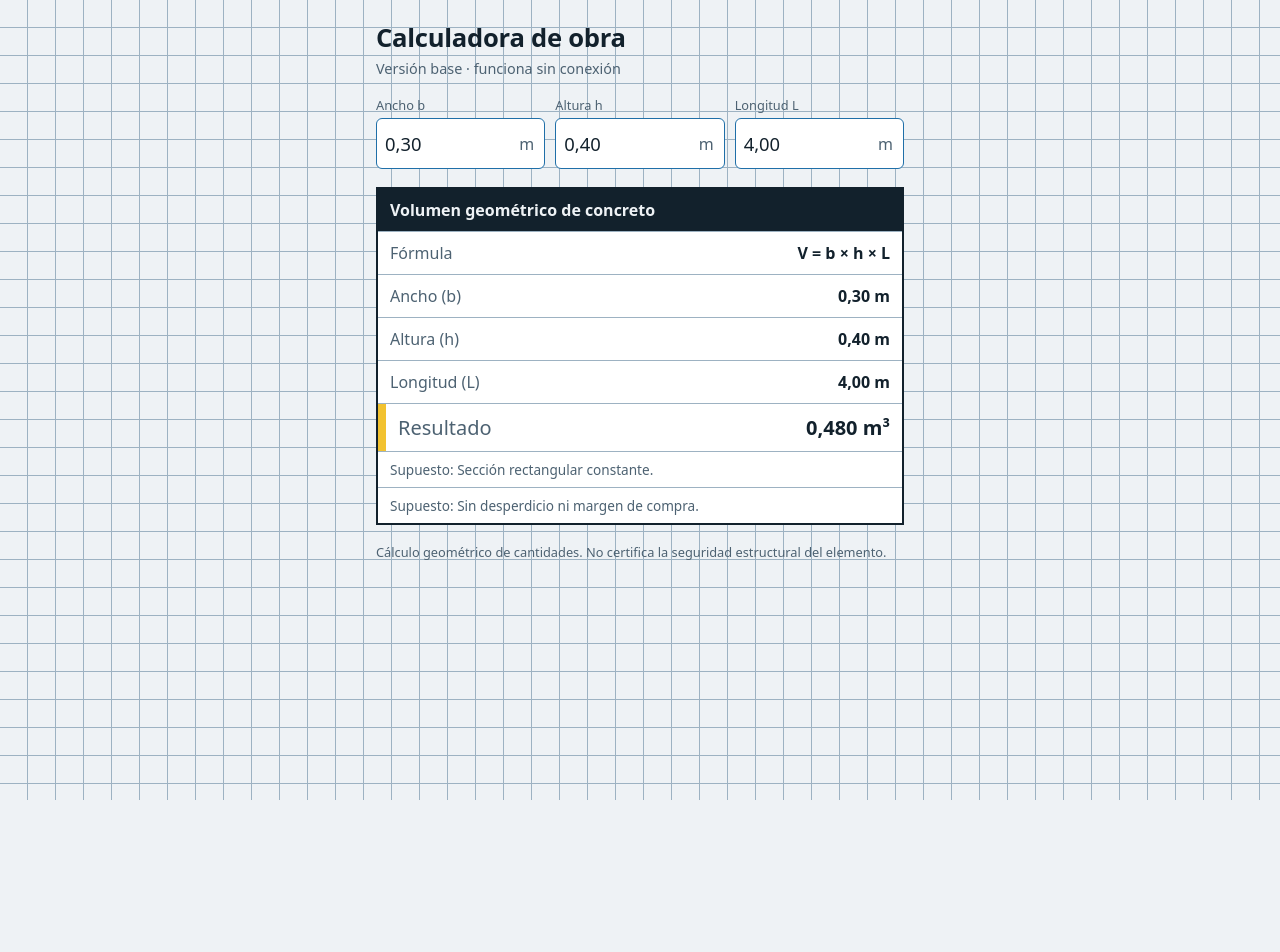
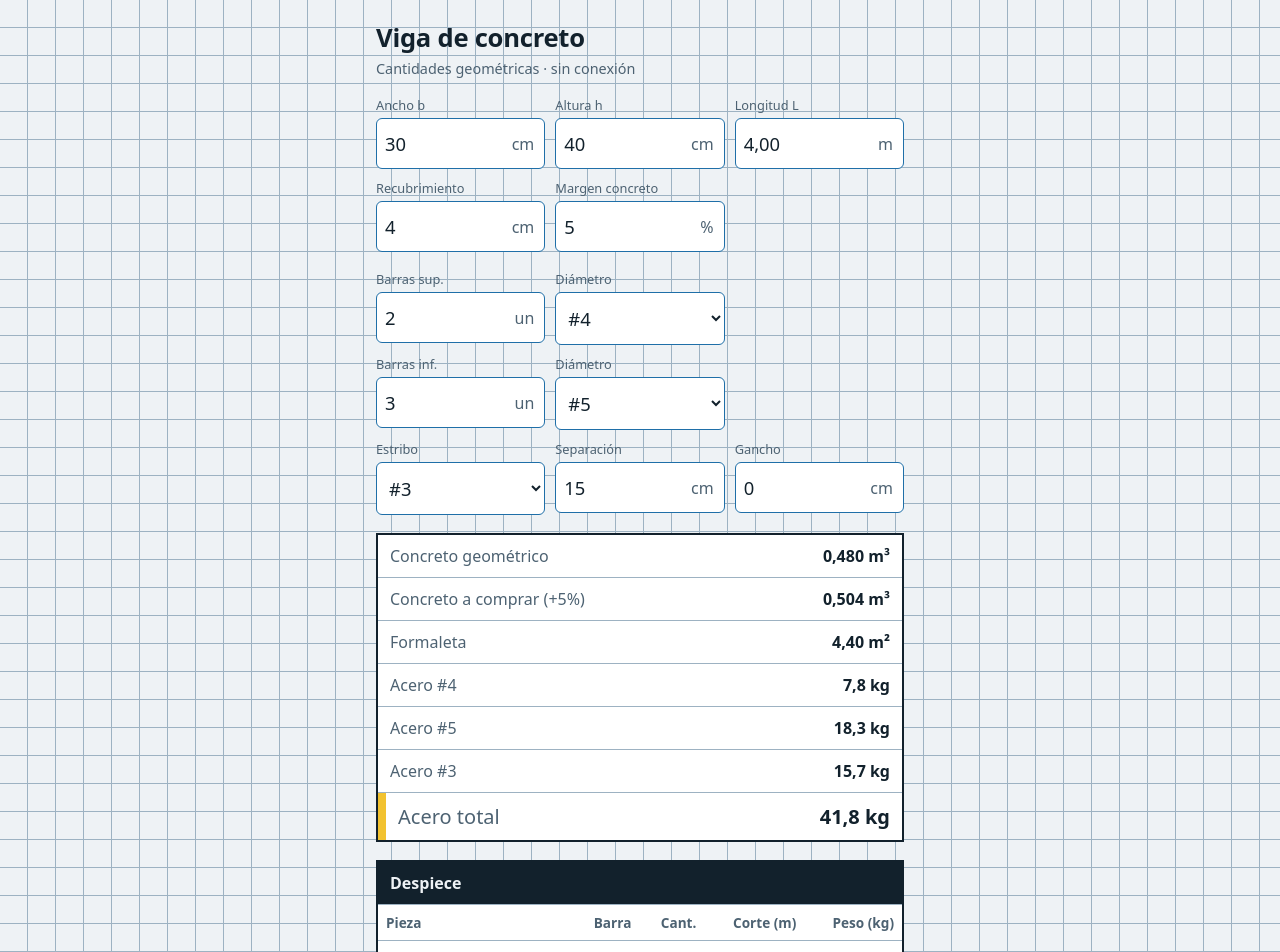
Before and after one commit to myinstadibujos-dotcom/calculadora-obra, a React (Vite) app: page / in a window 1280 px wide. Shown: the top 952 px of the page. Before the commit the page ends 800 px from the top, so only its background shows below. Built offline with nearby package versions, Linux system fonts and the light colour scheme.

Commit message:
Actualización desde update.zip

```diff
--- a/public/sw.js
+++ b/public/sw.js
@@ -1,6 +1,6 @@
 // Service worker: red primero, caché como respaldo. Tras la primera carga,
 // la app abre sin internet. Subir VERSION fuerza limpiar cachés antiguos.
-const VERSION = "obra-v1";
+const VERSION = "obra-v2";
 
 self.addEventListener("install", (e) => {
   e.waitUntil(caches.open(VERSION).then((c) => c.addAll(["./", "manifest.webmanifest"])));
--- a/src/App.tsx
+++ b/src/App.tsx
@@ -1,94 +1,109 @@
 import { useMemo, useState } from "react";
-import { ErrorDeDatos, ResultadoCalculo } from "./engine/tipos";
-import { volumenPrisma } from "./engine/volumen";
-import { formatear, leerNumero } from "./engine/numeros";
+import { BARRAS, Barra } from "./engine/barras";
+import { ErrorDeDatos } from "./engine/tipos";
+import { calcularViga, ResultadoViga } from "./engine/viga";
+import { formatear, leerNumero as n } from "./engine/numeros";
 
-type Calculo = { ok: true; r: ResultadoCalculo } | { ok: false; mensaje: string };
+type Estado = { ok: true; r: ResultadoViga } | { ok: false; mensaje: string };
 
 export function App() {
-  const [b, setB] = useState("0,30");
-  const [h, setH] = useState("0,40");
-  const [L, setL] = useState("4,00");
+  const [v, setV] = useState({
+    b: "30", h: "40", L: "4,00", recub: "4", ns: "2", bs: "#4" as Barra, ni: "3", bi: "#5" as Barra,
+    be: "#3" as Barra, sep: "15", gancho: "0", margen: "5",
+  });
+  const set = (k: keyof typeof v) => (x: string) => setV({ ...v, [k]: x });
 
-  const calculo: Calculo = useMemo(() => {
+  const est: Estado = useMemo(() => {
     try {
-      return { ok: true, r: volumenPrisma(leerNumero(b), leerNumero(h), leerNumero(L)) };
+      const cm = (s: string) => n(s) / 100;
+      return {
+        ok: true,
+        r: calcularViga({
+          b: cm(v.b), h: cm(v.h), L: n(v.L), recub: cm(v.recub),
+          sup: { cantidad: n(v.ns), barra: v.bs }, inf: { cantidad: n(v.ni), barra: v.bi },
+          estribo: { barra: v.be, separacion: cm(v.sep), gancho: cm(v.gancho) },
+          margenConcretoPct: n(v.margen),
+        }),
+      };
     } catch (e) {
       if (e instanceof ErrorDeDatos) return { ok: false, mensaje: e.message };
       throw e;
     }
-  }, [b, h, L]);
+  }, [v]);
 
   return (
     <main className="app">
       <header className="cabecera">
-        <h1>Calculadora de obra</h1>
-        <p>Versión base · funciona sin conexión</p>
+        <h1>Viga de concreto</h1>
+        <p>Cantidades geométricas · sin conexión</p>
       </header>
-
-      <section className="entradas" aria-label="Dimensiones">
-        <Campo etiqueta="Ancho b" valor={b} onCambio={setB} />
-        <Campo etiqueta="Altura h" valor={h} onCambio={setH} />
-        <Campo etiqueta="Longitud L" valor={L} onCambio={setL} />
+      <section className="entradas" aria-label="Geometría">
+        <Campo et="Ancho b" u="cm" val={v.b} f={set("b")} />
+        <Campo et="Altura h" u="cm" val={v.h} f={set("h")} />
+        <Campo et="Longitud L" u="m" val={v.L} f={set("L")} />
+        <Campo et="Recubrimiento" u="cm" val={v.recub} f={set("recub")} />
+        <Campo et="Margen concreto" u="%" val={v.margen} f={set("margen")} />
+      </section>
+      <section className="entradas" aria-label="Refuerzo">
+        <Campo et="Barras sup." u="un" val={v.ns} f={set("ns")} />
+        <Sel et="Diámetro" val={v.bs} f={set("bs")} />
+        <span />
+        <Campo et="Barras inf." u="un" val={v.ni} f={set("ni")} />
+        <Sel et="Diámetro" val={v.bi} f={set("bi")} />
+        <span />
+        <Sel et="Estribo" val={v.be} f={set("be")} />
+        <Campo et="Separación" u="cm" val={v.sep} f={set("sep")} />
+        <Campo et="Gancho" u="cm" val={v.gancho} f={set("gancho")} />
       </section>
 
-      <section className="rotulo" aria-live="polite">
-        {calculo.ok ? (
-          <>
-            <div className="rotulo-fila titulo">{calculo.r.nombre}</div>
-            <div className="rotulo-fila">
-              <span>Fórmula</span>
-              <strong>{calculo.r.formula}</strong>
-            </div>
-            {calculo.r.entradas.map((e) => (
-              <div className="rotulo-fila" key={e.nombre}>
-                <span>{e.nombre}</span>
-                <strong>
-                  {formatear(e.valor, 2)} {e.unidad}
-                </strong>
-              </div>
+      {est.ok ? (
+        <>
+          <section className="rotulo" aria-live="polite">
+            <Fila t="Concreto geométrico" x={`${formatear(est.r.concreto.valor, 3)} m³`} />
+            <Fila t={`Concreto a comprar (+${v.margen}%)`} x={`${formatear(est.r.volumenCompra, 3)} m³`} />
+            <Fila t="Formaleta" x={`${formatear(est.r.formaleta.valor, 2)} m²`} />
+            {Object.entries(est.r.pesoPorBarra).map(([b, p]) => (
+              <Fila key={b} t={`Acero ${b}`} x={`${formatear(p, 1)} kg`} />
             ))}
-            <div className="rotulo-fila resultado">
-              <span>Resultado</span>
-              <strong>
-                {formatear(calculo.r.valor, calculo.r.decimalesPresentacion)} {calculo.r.unidad}
-              </strong>
-            </div>
-            {calculo.r.supuestos.map((s) => (
-              <div className="nota" key={s}>
-                Supuesto: {s}
-              </div>
-            ))}
-            {calculo.r.advertencias.map((a) => (
-              <div className="nota alerta" key={a}>
-                Atención: {a}
-              </div>
-            ))}
-          </>
-        ) : (
-          <div className="rotulo-fila error">{calculo.mensaje}</div>
-        )}
-      </section>
-
-      <footer className="pie">
-        Cálculo geométrico de cantidades. No certifica la seguridad estructural del elemento.
-      </footer>
+            <div className="rotulo-fila resultado"><span>Acero total</span><strong>{formatear(est.r.pesoTotal, 1)} kg</strong></div>
+          </section>
+          <section className="rotulo">
+            <div className="rotulo-fila titulo">Despiece</div>
+            <table className="tabla">
+              <thead><tr><th>Pieza</th><th>Barra</th><th>Cant.</th><th>Corte (m)</th><th>Peso (kg)</th></tr></thead>
+              <tbody>
+                {est.r.despiece.map((f) => (
+                  <tr key={f.id}>
+                    <td>{f.descripcion}</td><td>{f.barra}</td><td>{f.cantidad}</td>
+                    <td>{formatear(f.longCorte, 2)}</td><td>{formatear(f.pesoTotal, 1)}</td>
+                  </tr>
+                ))}
+              </tbody>
+            </table>
+            {est.r.advertencias.map((a) => <div className="nota alerta" key={a}>Atención: {a}</div>)}
+          </section>
+        </>
+      ) : (
+        <section className="rotulo"><div className="rotulo-fila error">{est.mensaje}</div></section>
+      )}
+      <footer className="pie">Cálculo geométrico de cantidades. No certifica la seguridad estructural del elemento.</footer>
     </main>
   );
 }
 
-function Campo(props: { etiqueta: string; valor: string; onCambio: (v: string) => void }) {
+const Fila = (p: { t: string; x: string }) => <div className="rotulo-fila"><span>{p.t}</span><strong>{p.x}</strong></div>;
+
+function Campo(p: { et: string; u: string; val: string; f: (v: string) => void }) {
   return (
-    <label className="campo">
-      <span>{props.etiqueta}</span>
-      <div>
-        <input
-          inputMode="decimal"
-          value={props.valor}
-          onChange={(e) => props.onCambio(e.target.value)}
-        />
-        <em>m</em>
-      </div>
+    <label className="campo"><span>{p.et}</span>
+      <div><input inputMode="decimal" value={p.val} onChange={(e) => p.f(e.target.value)} /><em>{p.u}</em></div>
     </label>
   );
 }
+function Sel(p: { et: string; val: string; f: (v: string) => void }) {
+  return (
+    <label className="campo"><span>{p.et}</span>
+      <div><select value={p.val} onChange={(e) => p.f(e.target.value)}>{BARRAS.map((b) => <option key={b}>{b}</option>)}</select></div>
+    </label>
+  );
+}
--- /dev/null
+++ b/src/engine/barras.ts
@@ -0,0 +1,13 @@
+// Barras designadas por número: #n = n/8 de pulgada (dato geométrico).
+export const BARRAS = ["#3", "#4", "#5", "#6", "#7", "#8"] as const;
+export type Barra = (typeof BARRAS)[number];
+export const DENSIDAD_ACERO = 7850; // kg/m³, valor de referencia editable
+
+export function diametroMm(b: Barra): number {
+  return (Number(b.slice(1)) * 25.4) / 8;
+}
+/** Peso teórico por metro = ρ · π·d²/4 */
+export function pesoPorMetro(b: Barra, rho = DENSIDAD_ACERO): number {
+  const d = diametroMm(b) / 1000;
+  return (rho * Math.PI * d * d) / 4;
+}
--- /dev/null
+++ b/src/engine/viga.ts
@@ -0,0 +1,75 @@
+import { Barra, diametroMm, pesoPorMetro } from "./barras";
+import { ErrorDeDatos, ResultadoCalculo } from "./tipos";
+import { volumenPrisma } from "./volumen";
+
+export interface GrupoBarras { cantidad: number; barra: Barra }
+export interface EntradaViga {
+  b: number; h: number; L: number; recub: number; // metros
+  sup: GrupoBarras; inf: GrupoBarras;
+  estribo: { barra: Barra; separacion: number; gancho: number }; // metros
+  margenConcretoPct: number;
+}
+export interface FilaDespiece {
+  id: string; descripcion: string; barra: Barra;
+  cantidad: number; longCorte: number; pesoUnit: number; pesoTotal: number;
+}
+export interface ResultadoViga {
+  concreto: ResultadoCalculo; volumenCompra: number; formaleta: ResultadoCalculo;
+  despiece: FilaDespiece[]; pesoPorBarra: Record<string, number>;
+  pesoTotal: number; advertencias: string[];
+}
+
+export function calcularViga(e: EntradaViga): ResultadoViga {
+  const concreto = volumenPrisma(e.b, e.h, e.L); // valida b, h, L
+  const { b, h, L, recub } = e;
+  if (!(recub >= 0)) throw new ErrorDeDatos("Recubrimiento: no puede ser negativo.");
+  if (!(e.estribo.separacion > 0)) throw new ErrorDeDatos("Separación de estribos: debe ser mayor que cero.");
+  if (!(e.estribo.gancho >= 0)) throw new ErrorDeDatos("Gancho del estribo: no puede ser negativo.");
+  if (!(e.margenConcretoPct >= 0)) throw new ErrorDeDatos("Margen de concreto: no puede ser negativo.");
+  const dE = diametroMm(e.estribo.barra) / 1000;
+  const bi = b - 2 * recub - dE; // ejes del estribo
+  const hi = h - 2 * recub - dE;
+  const largoUtil = L - 2 * recub;
+  if (bi <= 0 || hi <= 0 || largoUtil <= 0) throw new ErrorDeDatos("El recubrimiento es demasiado grande para las dimensiones.");
+
+  const adv = [...concreto.advertencias];
+  const despiece: FilaDespiece[] = [];
+  const fila = (id: string, descripcion: string, barra: Barra, cantidad: number, longCorte: number) => {
+    const pesoUnit = longCorte * pesoPorMetro(barra);
+    despiece.push({ id, descripcion, barra, cantidad, longCorte, pesoUnit, pesoTotal: pesoUnit * cantidad });
+  };
+
+  const longitudinal = (id: string, nombre: string, g: GrupoBarras) => {
+    if (!Number.isInteger(g.cantidad) || g.cantidad < 0) throw new ErrorDeDatos(`Barras ${nombre}: la cantidad debe ser un entero.`);
+    if (g.cantidad === 0) return;
+    if (g.cantidad * (diametroMm(g.barra) / 1000) > b - 2 * recub - 2 * dE)
+      throw new ErrorDeDatos(`Barras ${nombre}: no caben en el ancho de la viga.`);
+    fila(id, `Longitudinal ${nombre}`, g.barra, g.cantidad, largoUtil);
+  };
+  longitudinal("L-sup", "superior", e.sup);
+  longitudinal("L-inf", "inferior", e.inf);
+
+  const nEst = Math.floor(largoUtil / e.estribo.separacion) + 1; // incluye primero y último, sin duplicar
+  fila("E-1", "Estribo cerrado", e.estribo.barra, nEst, 2 * (bi + hi) + 2 * e.estribo.gancho);
+
+  adv.push("Barras rectas de longitud igual a L − 2·recubrimiento: sin ganchos, anclajes ni traslapos.");
+  if (e.estribo.gancho === 0) adv.push("Extensión de gancho del estribo = 0: defínela. Su valor reglamentario aún no está verificado en esta app.");
+
+  const pesoPorBarra: Record<string, number> = {};
+  for (const f of despiece) pesoPorBarra[f.barra] = (pesoPorBarra[f.barra] ?? 0) + f.pesoTotal;
+
+  const formaleta: ResultadoCalculo = {
+    nombre: "Formaleta (área de contacto)",
+    entradas: [
+      { nombre: "b", valor: b, unidad: "m" }, { nombre: "h", valor: h, unidad: "m" }, { nombre: "L", valor: L, unidad: "m" },
+    ],
+    formula: "A = (2h + b) · L", valor: (2 * h + b) * L, unidad: "m²",
+    supuestos: ["Dos caras laterales y fondo; cara superior libre; testas no incluidas."],
+    advertencias: [], decimalesPresentacion: 2,
+  };
+
+  return {
+    concreto, volumenCompra: concreto.valor * (1 + e.margenConcretoPct / 100), formaleta, despiece,
+    pesoPorBarra, pesoTotal: despiece.reduce((s, f) => s + f.pesoTotal, 0), advertencias: adv,
+  };
+}
--- a/src/styles.css
+++ b/src/styles.css
@@ -76,3 +76,8 @@ body {
 @media (prefers-reduced-motion: no-preference) {
   .rotulo-fila.resultado strong { transition: opacity 0.15s; }
 }
+.campo select { width: 100%; border: 0; background: transparent; color: var(--tinta); font: inherit; font-size: 1.15rem; padding: 12px 8px; }
+.tabla { width: 100%; border-collapse: collapse; font-size: 0.85rem; font-variant-numeric: tabular-nums; }
+.tabla th, .tabla td { padding: 8px; text-align: right; border-bottom: 1px solid var(--linea); }
+.tabla th:first-child, .tabla td:first-child { text-align: left; }
+.tabla th { color: var(--suave); font-weight: 600; }
```
Also changed, not shown: 1 other file (tests, documents, lock files or other folders).
